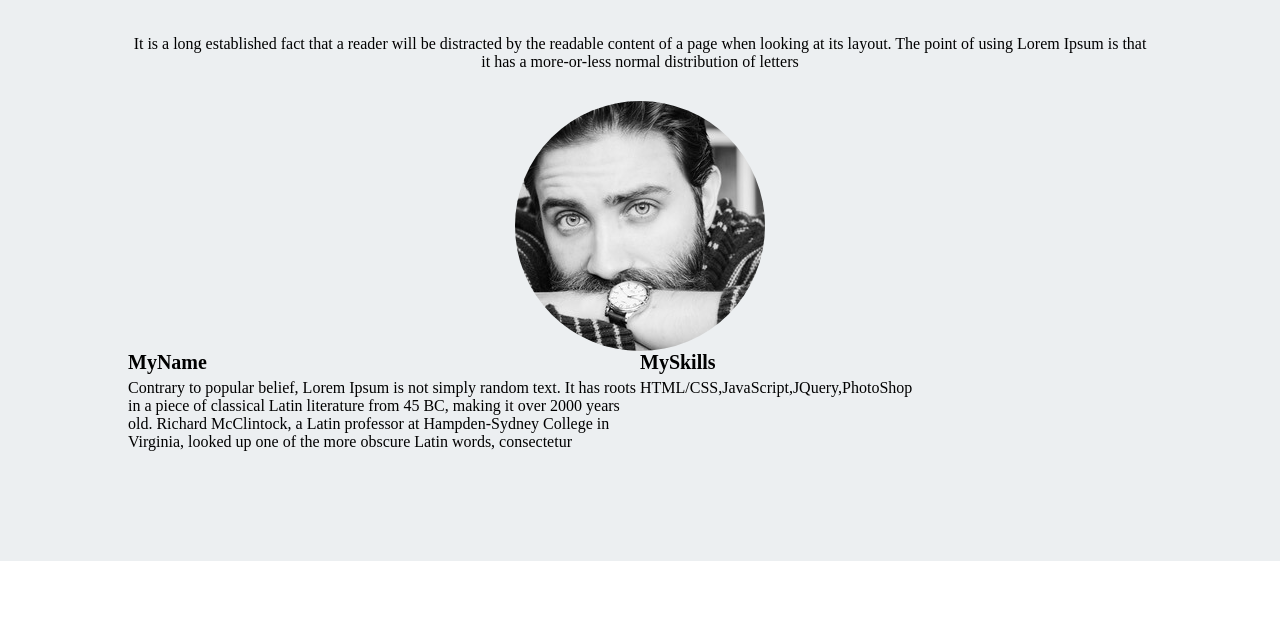
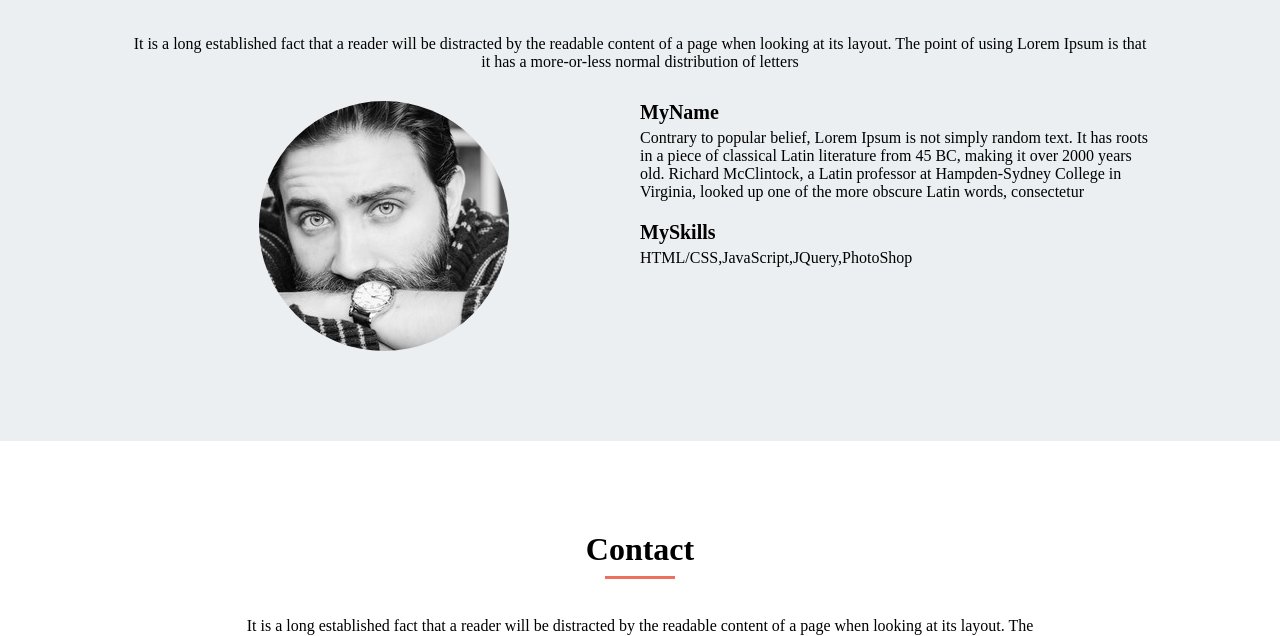
Before and after one commit to shota520/HTML, a plain HTML site: page mysite.html in a window 1280 px wide. Shown: the part 2264-2900 px from the top of the page. Drawn offline with Linux system fonts and the light colour scheme.

Commit message:
Update MySite.css

```diff
--- a/mysite.css
+++ b/mysite.css
@@ -186,10 +186,12 @@ header img{
   margin: 0 auto;
 }
 
-.profile{
+
+.profile-info{
   float: left;
   width: 50%;
   display: inline-block;
+  margin: 0 auto 0 131px;
 }
 
 .profile h3{
@@ -208,12 +210,15 @@ font-size: 16px;
   margin-bottom: 20px;
 }
 
+
 .prof{
   background-image: url(img/my-icon.jpg);
   border-radius: 50%;
   width: 250px;
   height: 250px;
   margin: 0 auto;
+  float: left;
+  margin: 0 0 0 131px;
 }
 
 
@@ -378,10 +383,12 @@ footer p{
   float: none;
   text-align: center;
   width: 100%;
+  margin: 0 auto;
 }
 
 .prof{
-  margin: 0 auto ;
+  margin: 0 auto;
+  float: none;
 }
 
 .profile h3{
```
